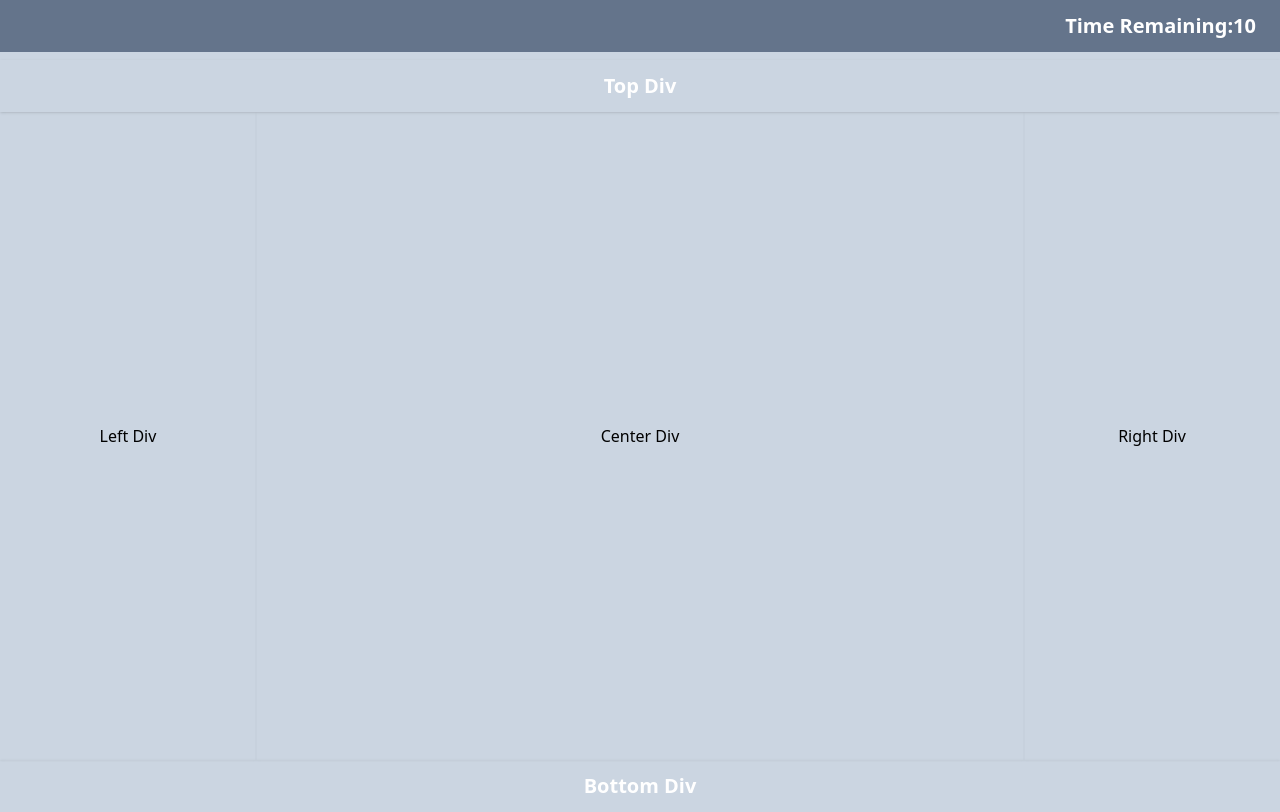
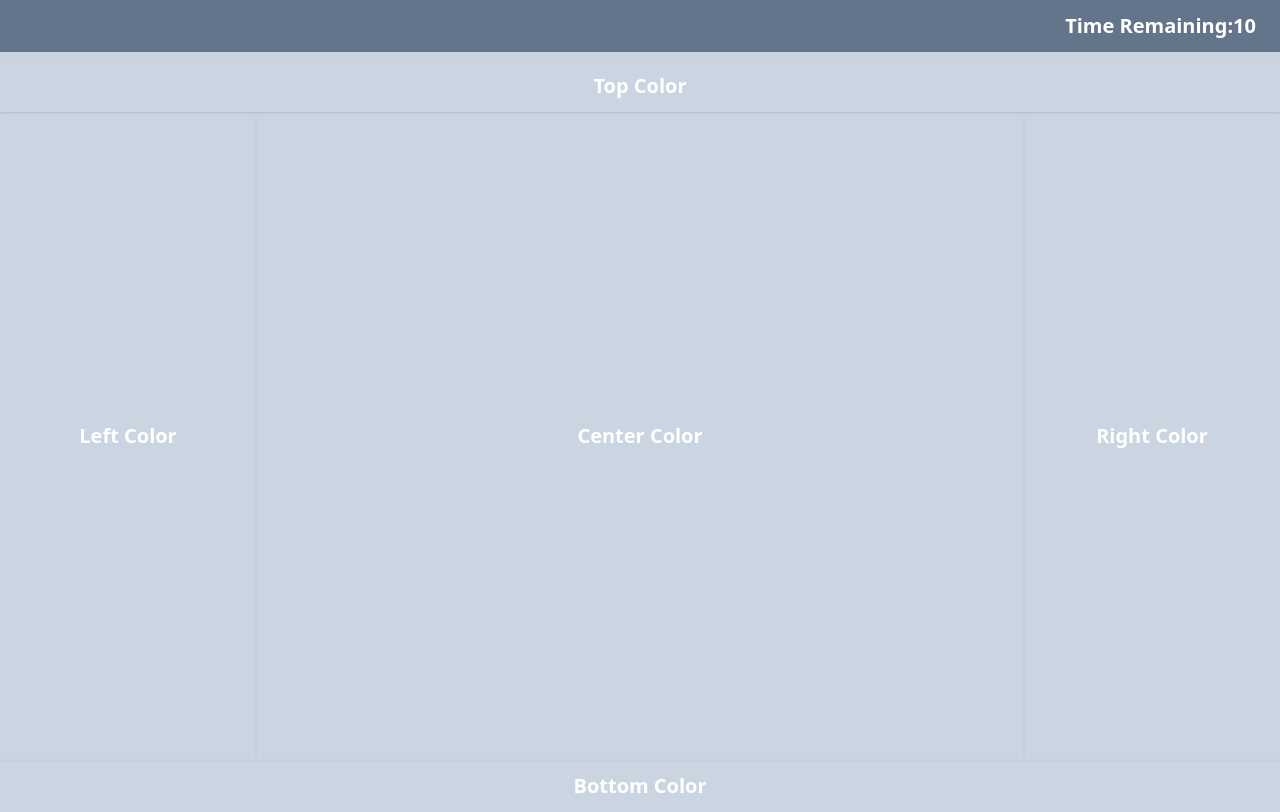
Before and after one commit to AnishBhardwajDeorwine/Game1, a React (Create React App) app: page / in a window 1280 px wide. Both pictures are taken after a click on the button "Play". Built offline with nearby package versions, Linux system fonts and the light colour scheme.

Commit message:
update ui

```diff
--- a/src/components/GameScreen.jsx
+++ b/src/components/GameScreen.jsx
@@ -10,21 +10,21 @@ export const GameScreen = () => {
       </div>
       <div className=" flex  flex-col justify-between h-[calc(100vh-48px)]">
         <div className=" shadow text-xl font-bold text-white text-center py-3">
-          Top Div
+          Top Color
         </div>
         <div className=" flex h-full ">
-          <div className=" flex-1 flex items-center justify-center shadow-sm">
-            Left Div
+          <div className=" flex-1 flex items-center justify-center text-xl font-bold text-white shadow-sm">
+            Left Color
           </div>
-          <div className=" flex-[3] flex items-center justify-center text-center shadow-sm">
-            Center Div
+          <div className=" flex-[3] flex items-center justify-center text-xl font-bold text-white text-center shadow-sm">
+            <div draggable>Center Color</div>
           </div>
-          <div className=" flex-1 shadow-sm text-center flex items-center justify-center">
-            Right Div
+          <div className=" flex-1 shadow-sm text-center flex items-center  text-xl font-bold text-white justify-center">
+            Right Color
           </div>
         </div>
         <div className="shadow text-xl font-bold text-white text-center py-3">
-          Bottom Div
+          Bottom Color
         </div>
       </div>
     </div>
--- a/src/components/MainScreen.jsx
+++ b/src/components/MainScreen.jsx
@@ -4,17 +4,14 @@ import { GameScreen } from "./GameScreen";
 
 export const MainScreen = () => {
   const { play, startGame } = useContext(AppContext);
-  function playStart() {
-    console.log("Game Started");
-    startGame();
-  }
+
   return (
     <div>
       {!play ? (
         <div className=" flex items-center justify-center w-screen h-screen">
           <button
             className=" px-10 py-3 font-bold bg-slate-600 "
-            onClick={() => playStart()}
+            onClick={() => startGame()}
           >
             Play
           </button>
--- a/src/components/context/AppContext.js
+++ b/src/components/context/AppContext.js
@@ -49,7 +49,7 @@ export default function AppContextProvider({ children }) {
   const [countDown, setCountdown] = useState(10);
 
   function startGame() {
-    console.log("App Started ");
+    console.log("Game Started ");
     setPlay(true);
   }
   const value = {
```
